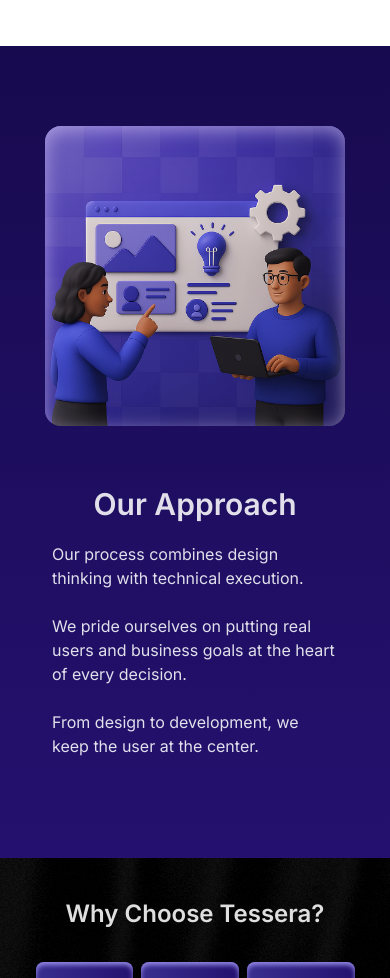
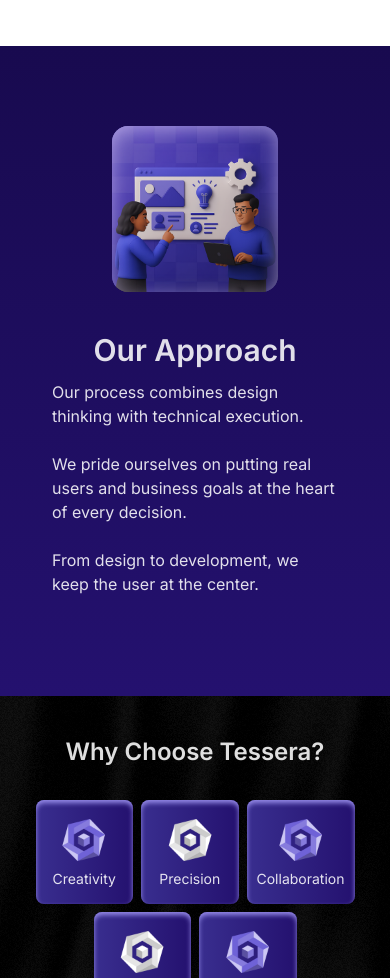
Before and after one commit to Tessera-Studios/Tessera-Web, a React (Vite) app in the folder frontend/: page / in a window 390 px wide. Shown: the part 1093-2071 px from the top of the page. Built offline with nearby package versions, Linux system fonts and the light colour scheme.

Commit message:
Fixed mobile styling of our approach section on home page

```diff
--- a/frontend/src/pages/Home.tsx
+++ b/frontend/src/pages/Home.tsx
@@ -25,12 +25,14 @@
                 </div>
 
                 <div id="home-our-approach" className="flex flex-col lg:flex-row justify-center items-center min-h-[75vh] p-8 py-20 md:p-20">
-                    <div className="image-container md:mr-5 mb-10 lg:mb-0">
+                    <div className="px-20 md:p-0">
+                        <div className="image-container md:mr-5 mb-5 lg:mb-0">
                         <img className="our-approach-image" alt="Our Approach" src={ourApproachImage} width={300} height={300} />
                         <div className="inner-shadow"></div>
                     </div>
-                    <div className="text-container p-5 md:p-10 md:max-w-[50vw] lg:max-w-[35vw]">
-                        <h2 className="text-3xl md:text-5xl mb-5 font-semibold text-center md:text-start">Our Approach</h2>
+                    </div>
+                    <div className="text-container p-5 md:p-10 lg:max-w-[45vw]">
+                        <h2 className="text-3xl md:text-5xl mb-3   md:mb-5 font-semibold text-center lg:text-start">Our Approach</h2>
                         <div className="flex flex-col gap-6 md:text-lg">
                             <p>Our process combines design thinking with technical execution.</p>
                             <p>We pride ourselves on putting real users and business goals at the heart of every decision.</p>
```
